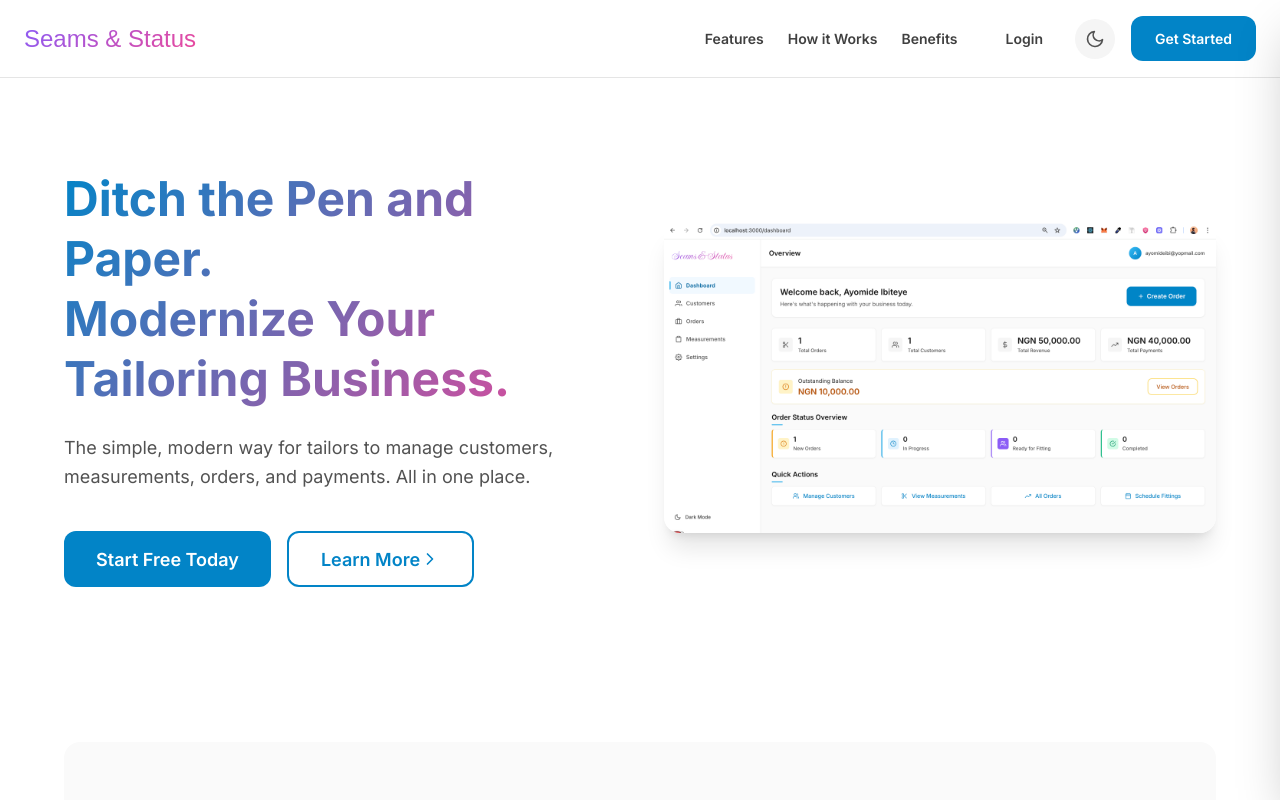
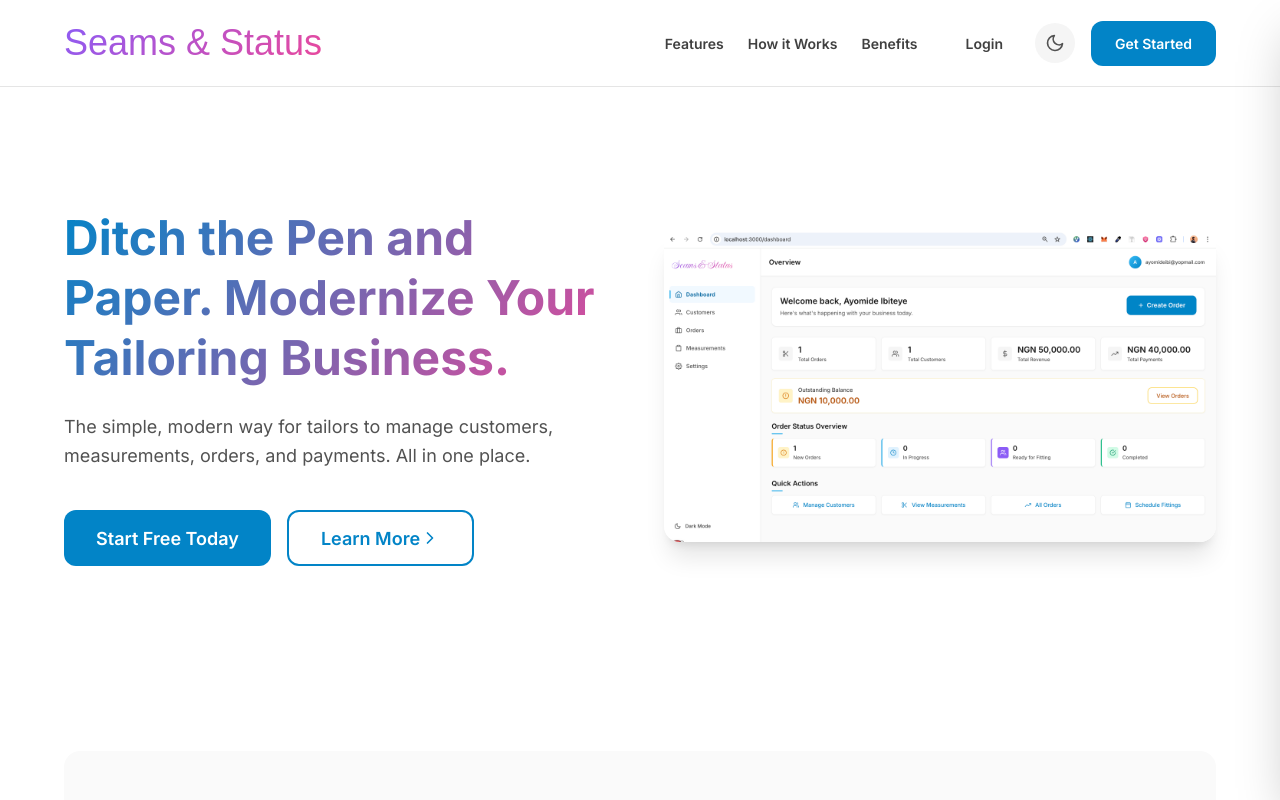
Before and after one commit to Ay7ot/seams-and-status, a Next.js app in the folder marketing-app/: page / in a window 1280 px wide. Shown: the top 800 px of the page. Built offline with nearby package versions, Linux system fonts and the light colour scheme; no server answers; a web font is replaced by a local one.

Commit message:
Edited auth pages

```diff
--- a/marketing-app/src/app/page.tsx
+++ b/marketing-app/src/app/page.tsx
@@ -27,6 +27,7 @@
 
 export default function Home() {
   const [isSidebarOpen, setIsSidebarOpen] = useState(false);
+  const mainAppUrl = process.env.NEXT_PUBLIC_MAIN_APP_URL || 'http://localhost:3000';
 
   const toggleSidebar = () => {
     setIsSidebarOpen(!isSidebarOpen);
@@ -34,7 +35,8 @@
 
   return (
     <div className={styles.page}>
-      <header className={styles.header}>
+      <header className={styles.headerMain}>
+        <div className={styles.header}>
           <div className={styles.logo}>
             <h2>Seams & Status</h2>
           </div>
@@ -46,9 +48,9 @@
               <a href="#benefits">Benefits</a>
             </div>
             <div className={styles.authButtons}>
-            <a href="/login" className={styles.loginButton}>Login</a>
+              <a href={`${mainAppUrl}/login`} className={styles.loginButton} target="_blank" rel="noopener noreferrer">Login</a>
               <ThemeToggle />
-            <a href="/signup" className={`${styles.button} ${styles.primaryButton}`}>
+              <a href={`${mainAppUrl}/signup`} className={`${styles.button} ${styles.primaryButton}`} target="_blank" rel="noopener noreferrer">
                 Get Started
               </a>
             </div>
@@ -59,6 +61,7 @@
             <button className={styles.hamburgerButton} onClick={toggleSidebar}>
               <Menu size={24} />
             </button>
+          </div>
         </div>
       </header>
 
@@ -77,7 +80,7 @@
           <a href="#benefits" onClick={toggleSidebar}>Benefits</a>
         </nav>
         <div className={styles.sidebarCta}>
-          <a href="/signup" className={`${styles.button} ${styles.primaryButton}`}>
+          <a href={`${mainAppUrl}/signup`} className={`${styles.button} ${styles.primaryButton}`} target="_blank" rel="noopener noreferrer">
             Get Started
           </a>
         </div>
@@ -90,7 +93,6 @@
             <div className={styles.heroText}>
               <h1>
                 Ditch the Pen and Paper.
-                <br />
                 Modernize Your Tailoring Business.
               </h1>
               <p>
@@ -98,7 +100,7 @@
                 measurements, orders, and payments. All in one place.
               </p>
               <div className={styles.heroButtons}>
-                <a href="/signup" className={`${styles.button} ${styles.primaryButton} ${styles.largeButton}`}>
+                <a href={`${mainAppUrl}/signup`} className={`${styles.button} ${styles.primaryButton} ${styles.largeButton}`} target="_blank" rel="noopener noreferrer">
                   Start Free Today
                 </a>
                 <a href="#features" className={`${styles.button} ${styles.secondaryButton} ${styles.largeButton}`}>
@@ -259,7 +261,7 @@
                 Join hundreds of tailors who have already transformed their businesses with Seams & Status.
               </p>
               <div className={styles.ctaButtons}>
-                <a href="/signup" className={`${styles.button} ${styles.largeButton}`}>
+                <a href={`${mainAppUrl}/signup`} className={`${styles.button} ${styles.largeButton}`} target="_blank" rel="noopener noreferrer">
                   Start Your Free Trial
                 </a>
                 <p className={styles.ctaNote}>No credit card required • Setup in under 5 minutes</p>
--- a/marketing-app/src/styles/marketing.module.css
+++ b/marketing-app/src/styles/marketing.module.css
@@ -7,16 +7,25 @@
     transition: background-color var(--transition-fast), color var(--transition-fast);
 }
 
+.headerMain {
+    display: flex;
+    flex-direction: column;
+    gap: var(--space-4);
+    position: sticky;
+    top: 0;
+    border-bottom: 1px solid var(--neutral-200);
+}
+
 .header {
     display: flex;
     align-items: center;
     justify-content: space-between;
     white-space: nowrap;
-    border-bottom: 1px solid var(--neutral-200);
     padding: var(--space-4) var(--space-6);
-    position: sticky;
-    top: 0;
     background-color: var(--neutral-0);
+    max-width: 1200px;
+    margin: 0 auto;
+    width: 100%;
     z-index: var(--z-sticky);
     transition: background-color var(--transition-fast), border-color var(--transition-fast);
 }
@@ -363,6 +372,12 @@
     gap: var(--space-8);
 }
 
+@media screen and (min-width: 1024px) {
+    .featureGrid {
+        grid-template-columns: 1fr 1fr;
+    }
+}
+
 .featureCard {
     background-color: var(--neutral-0);
     padding: var(--space-6);
@@ -456,9 +471,12 @@
     padding: var(--space-6);
     border-radius: var(--radius-xl);
     border: 1px solid var(--neutral-200);
-    text-align: center;
+    text-align: start;
     box-shadow: var(--shadow-sm);
     transition: var(--transition-all);
+    display: flex;
+    flex-direction: column;
+    gap: var(--space-2);
 }
 
 .benefitCard:hover {
@@ -841,6 +859,12 @@
     }
 }
 
+@media screen and (min-width: 1024px) {
+    .logo h2 {
+        font-size: var(--text-4xl);
+    }
+}
+
 /* Small Mobile */
 @media (max-width: 480px) {
     .header {
```
Also changed, not shown: 1 other file (tests, documents, lock files or other folders). Lines whose indentation alone changed are shown as unchanged.
